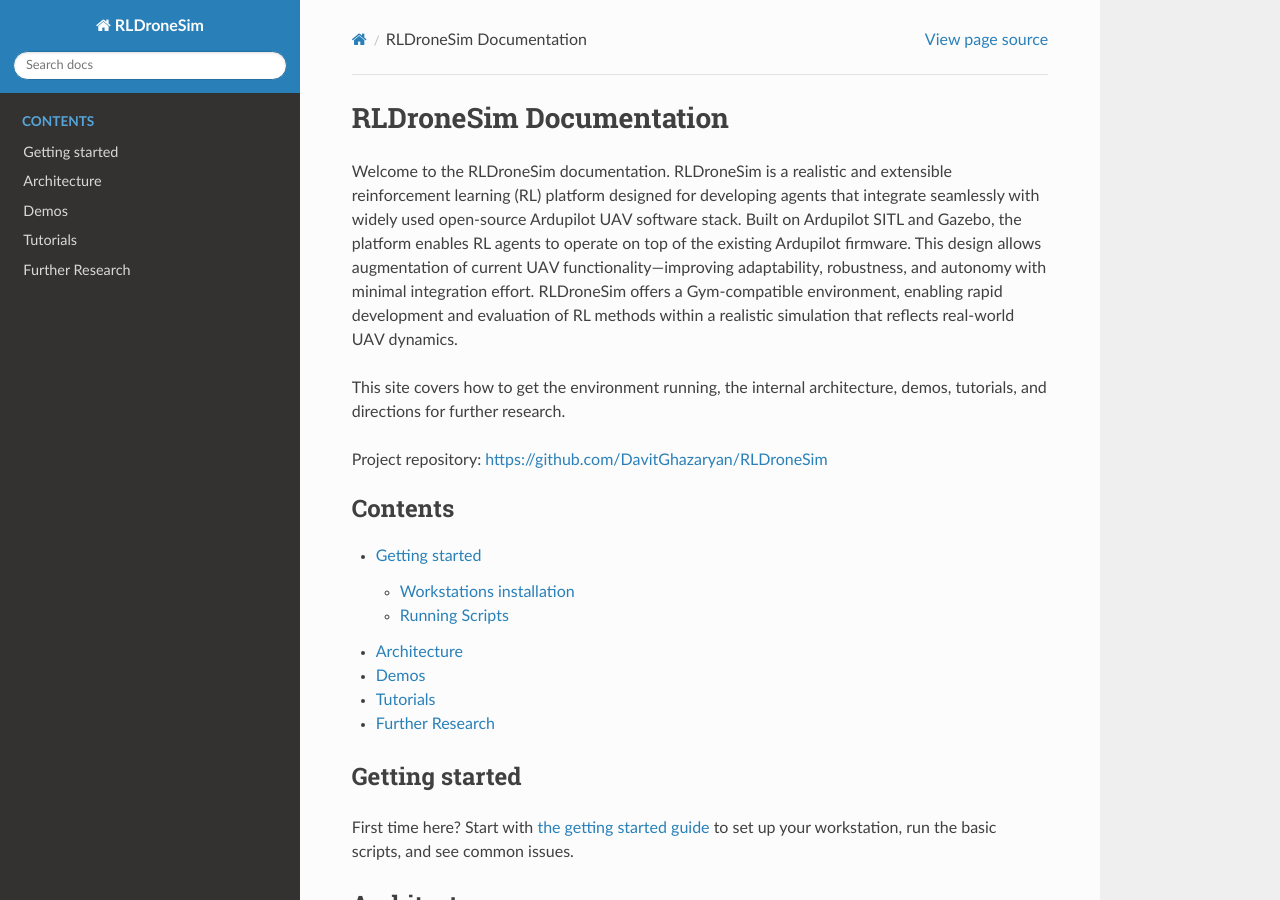
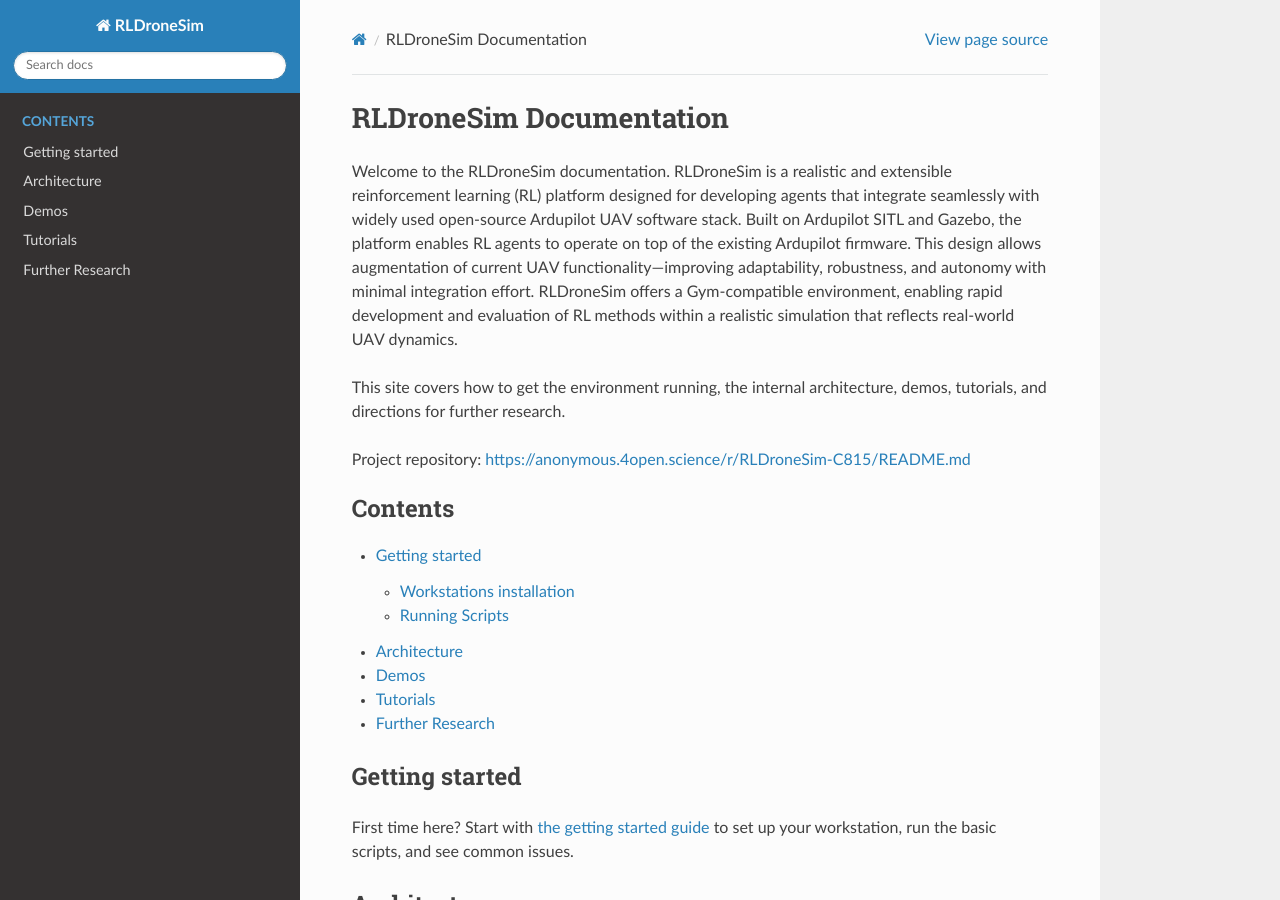
Before and after one commit to GorArzanyanAUA/RLDroneSim, a Sphinx documentation site: the page built from docs/source/index.rst, in a window 1280 px wide and 900 px high. Built offline with Sphinx 7.4.7 and the Read the Docs theme 3.1.0, drawn with Linux system fonts in a browser that asks for light colours; some of the changed lines change nothing that is shown.

```diff
--- a/docs/source/index.rst
+++ b/docs/source/index.rst
@@ -13,7 +13,7 @@
 This site covers how to get the environment running, the internal architecture, demos, tutorials, and
 directions for further research.
 
-Project repository: https://github.com/DavitGhazaryan/RLDroneSim
+Project repository: https://anonymous.4open.science/r/RLDroneSim-C815/README.md
 
 .. toctree::
    :maxdepth: 2
```
